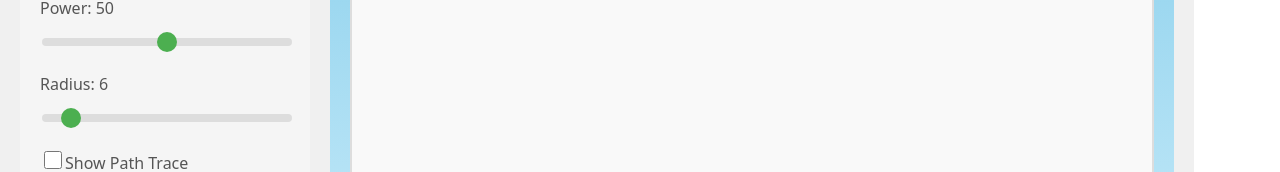
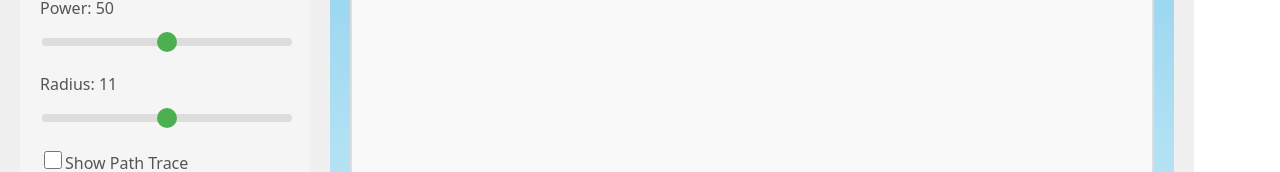
Before and after one commit to ksci/projectile-motion, a React (Vite) app: page / in a window 1280 px wide. Shown: the part 297-469 px from the top of the page. Built offline with nearby package versions, Linux system fonts and the light colour scheme.

Commit message:
set defaults to average value

```diff
--- a/src/App.tsx
+++ b/src/App.tsx
@@ -11,10 +11,11 @@ function App() {
   const groundY = canvasHeight - 50
   const cannonX = 50
   const barrelLength = 40
+  const { angleMin, angleMax, powerMin, powerMax, radiusMin, radiusMax } = CannonControlConfigs
 
-  const [angle, setAngle] = useState(45)
-  const [power, setPower] = useState(50)
-  const [projectileRadius, setRadius] = useState(6)
+  const [angle, setAngle] = useState((angleMin + angleMax) / 2)
+  const [power, setPower] = useState((powerMin + powerMax) / 2)
+  const [projectileRadius, setRadius] = useState((radiusMin + radiusMax) / 2)
   const [timeElapsed, setElapsed] = useState(0)
   const [showPath, setShowPath] = useState(false)
   const [pathPoints, setPathPoints] = useState<Array<{ x: number; y: number; xVelocity: number; yVelocity: number; time: number }>>([])
--- a/src/config.ts
+++ b/src/config.ts
@@ -7,5 +7,5 @@ export const CannonControlConfigs = {
   powerMin: 0,
   powerMax: 100,
   radiusMin: 2,
-  radiusMax: 50,
+  radiusMax: 20,
 } as const
```
